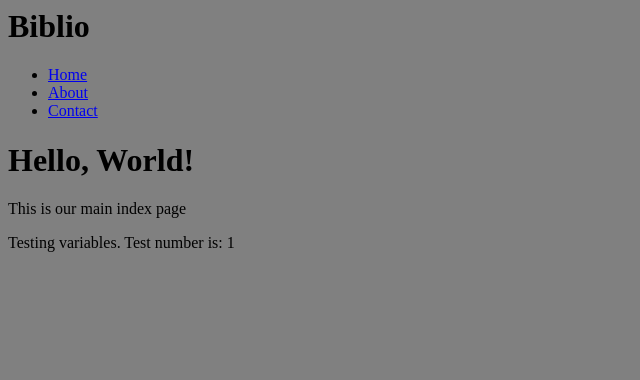
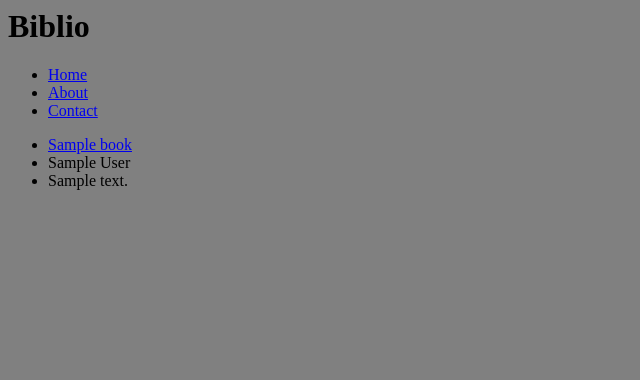
Before and after one commit to azocher/mybiblio, a Django app: template appmain/templates/index.html in a window 1280 px wide. Shown: the top 380 px of the page, without its empty margins (0-640 px from the left). Run offline with Django 3.2, Linux system fonts and the light colour scheme; tables that the repository leaves empty hold one stand-in row (values such as "Sample post"); the template is opened without the code that fills it: values that come from a table or form of the project are taken from there, most other values are stand-ins (such as "Sample title", 1, 10 or a date in 2020).

Commit message:
added detail pages, and form to edit details on each page

```diff
--- a/appmain/templates/index.html
+++ b/appmain/templates/index.html
@@ -1,11 +1,17 @@
 {% extends 'layouts/base.html' %}
 <!-- index main biblioapp -->
 	{% block title %}
-		Current Index Page - {{ block.super }}
+		Main - {{ block.super }}
 	{% endblock %}
 
 	{% block content %}
-		<h1>Hello, World!</h1>
-		<p>This is our main index page</p>
-		<p>Testing variables. Test number is: {{ number }}</p>
+		{% for book in books %}
+			<ul>
+				<li><a href="{% url 'book_detail' slug=book.slug %}">
+					{{ book.name }}
+					</a>
+				<li>{{ book.author }}
+				<li>{{ book.description }}
+			</ul>
+		{% endfor %}
 	{% endblock %}
```
Also changed, not shown: appmain/templates/books/book_detail.html (+9 -9 lines), appmain/templates/books/edit_book.html (added, +12 -0 lines).
